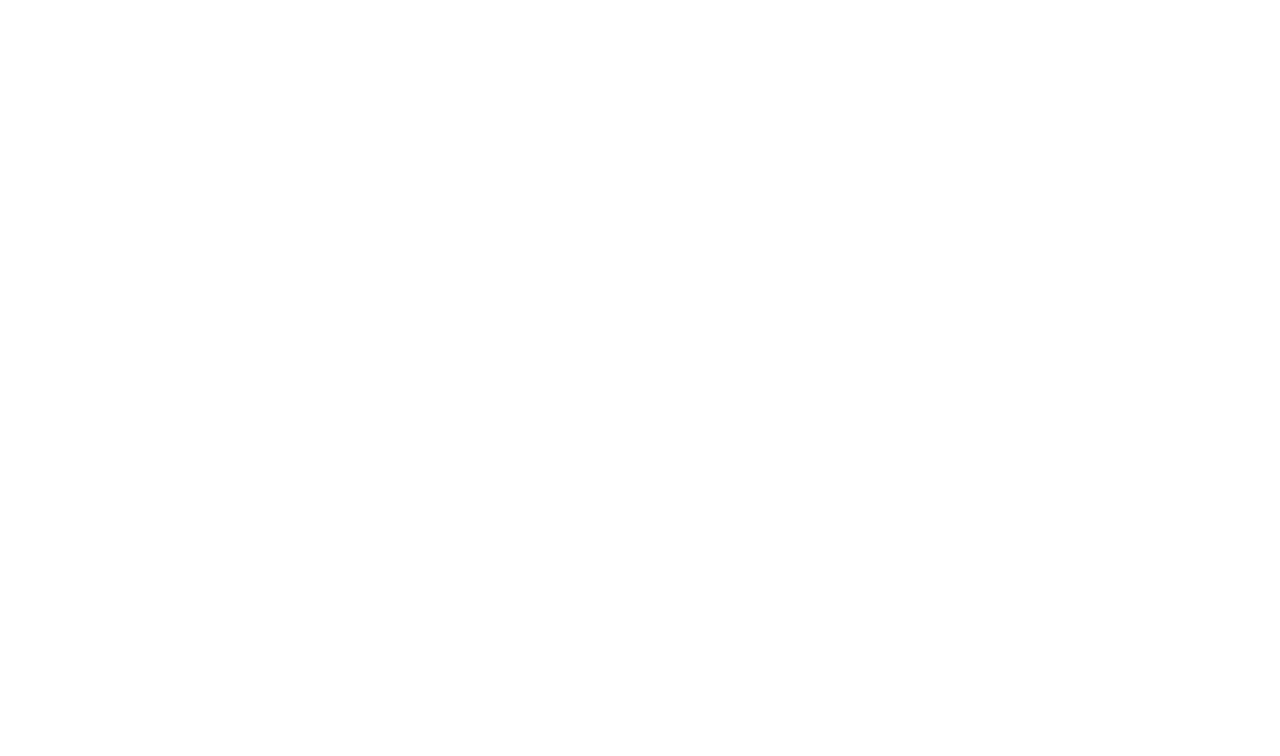
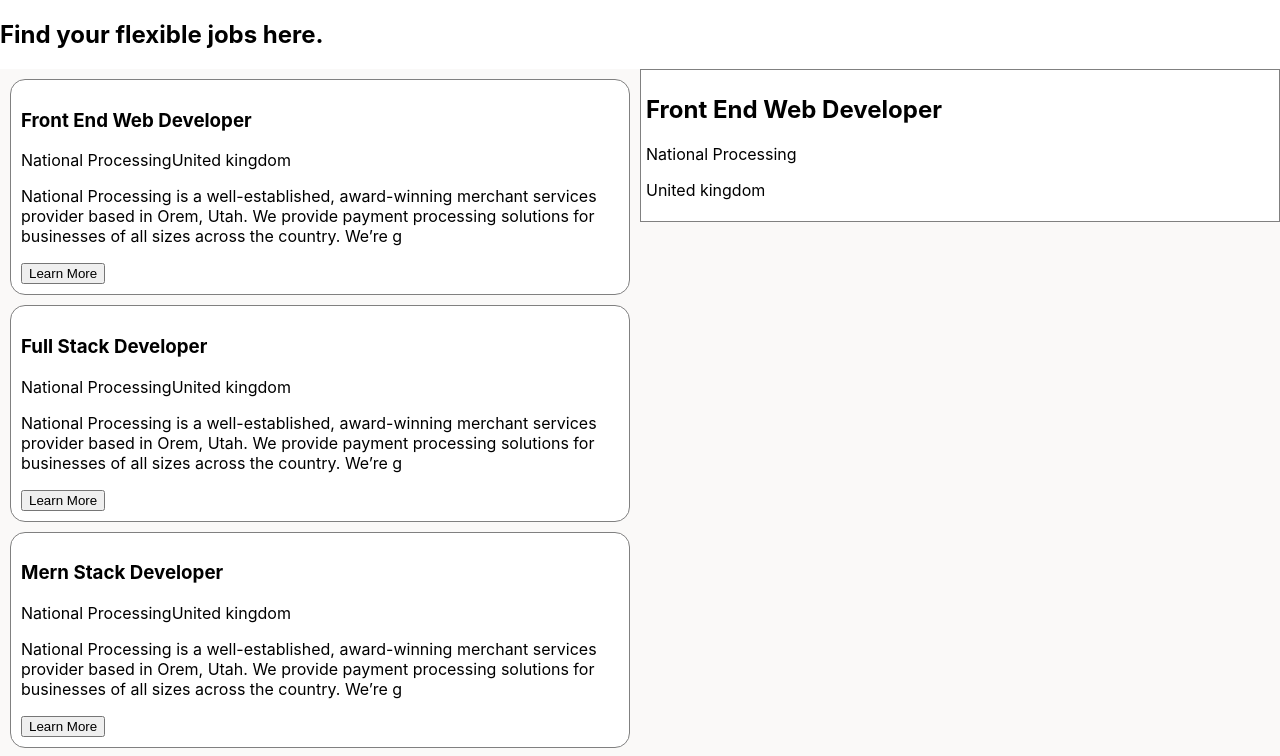
Before and after one commit to tajmin/travail-client, a React (Create React App) app: page /jobs in a window 1280 px wide. Shown: the top 756 px of the page. Built offline with nearby package versions, Linux system fonts and the light colour scheme.

Commit message:
job detail added

```diff
--- a/src/App.js
+++ b/src/App.js
@@ -1,10 +1,11 @@
 
 import './App.css';
+import Jobs from './Pages/Jobs/Jobs';
 
 function App() {
   return (
-    <div className="App">
-
+    <div>
+        <Jobs></Jobs>
     </div>
   );
 }
--- /dev/null
+++ b/src/Pages/Jobs/Jobs.css
@@ -0,0 +1,10 @@
+.jobsContainer{
+    display: flex;
+    background-color: #FAF9F8;
+}
+.jobs-container-left{
+    flex:1
+}
+.jobs-container-right{
+    flex:1;
+}
--- a/src/Pages/Jobs/Jobs.js
+++ b/src/Pages/Jobs/Jobs.js
@@ -1,10 +1,38 @@
-import React from 'react';
+// import React,{useState} from 'react';
+import './Jobs.css';
+import Job from '../../components/Job/Job';
+import jobs from '../../fakeData'
+import JobDetails from '../../components/Job/JobDetails';
+import { useState } from 'react'
+
+
+
 
 const Jobs = () => {
+
+    const [jobId, setJobId] = useState(1);
+    const handleSetJob = (id) => {
+        setJobId(id)
+    }
+
     return (
-        <div>
-
-        </div>
+        <>
+            <h2>Find your flexible jobs here.</h2>
+            <div className="jobsContainer">
+                <div className="jobs-container-left">
+                    {
+                        jobs.map(job => <Job key={job.id}
+                            // setJobId={setJobId}
+                            handleSetJob={handleSetJob}
+                            job={job}>
+                        </Job>)
+                    }
+                </div>
+                <div className="jobs-container-right">
+                    <JobDetails jobId={jobId}></JobDetails>
+                </div>
+            </div>
+        </>
     );
 };
 
--- /dev/null
+++ b/src/components/Job/Job.css
@@ -0,0 +1,9 @@
+.job-card{
+    /* height: 300px; */
+    /* width: 400px; */
+    border: 1px solid gray;
+    padding: 10px;
+    background-color: #FFFFFF;
+    border-radius: 15px;
+    margin: 10px;
+}
--- /dev/null
+++ b/src/components/Job/Job.js
@@ -0,0 +1,26 @@
+import './Job.css';
+import { useState } from 'react'
+
+const Job = (props) => {
+    // const [jobId, setJobId] = useState(1);
+    const { id, title, country, company, type, jobDesc, salary, skills} = props.job;
+    const handleSetJob = props.handleSetJob;
+
+    return (
+        <>
+            <div className="job-card">
+                <div className="card-top">
+                    <h3>{title}</h3>
+                    <span>{company}</span>
+                    <span>{country}</span>
+                </div>
+                <div className="card-bottom">
+                    <p>{jobDesc.slice(0, 200)}</p>
+                    <button onClick={()=>handleSetJob(id)} className="card-button" >Learn More</button>
+                </div>
+            </div>
+        </>
+    );
+};
+
+export default Job;
--- /dev/null
+++ b/src/components/Job/JobDetails.css
@@ -0,0 +1,8 @@
+.job-details-container{
+    position: -webkit-sticky;
+    position: sticky;
+    top: 0;
+    padding: 5px;
+    background-color: white;
+    border: 1px solid gray;
+}
--- /dev/null
+++ b/src/components/Job/JobDetails.js
@@ -0,0 +1,20 @@
+import React, { useState } from 'react';
+import jobs from '../../fakeData';
+import './JobDetails.css'
+
+const JobDetails = ({jobId}) => {
+
+    const job = jobs.find((job)=> jobId === job.id);
+
+    return (
+        <div className="job-details-container">
+           <div className="job-title">
+               <h2>{job.title}</h2>
+               <p>{job.company}</p>
+               <p>{job.country}</p>
+           </div>
+        </div>
+    );
+};
+
+export default JobDetails;
--- /dev/null
+++ b/src/fakeData.js
@@ -0,0 +1,76 @@
+ const jobs = [
+    {
+        id: 1,
+        title : "Front End Web Developer",
+        company: "National Processing",
+        country: "United kingdom",
+        type: "Remote Or Hybrid",
+        salary: "$95,000 - $106,000 a year",
+        jobDesc: "National Processing is a well-established, award-winning merchant services provider based in Orem, Utah. We provide payment processing solutions for businesses of all sizes across the country. We’re growing rapidly and are expanding our technology offerings. Come to join a fun, hard-working team and wake up every morning wanting to go to work We own and maintain several websites, gateways, and other payment transaction software. We have several new exciting projects in the works and need a talented front end developer to join our growing team.",
+        skills:"Experience conceptualizing and developing user interfaces Strong CSS3, HTML5, Javascript ES6 experience and skills Ability to translate static designs into interactive and fully functional web interfaces using the latest technologies and best practices"
+    },
+    {
+        id: 2,
+        title : "Full Stack Developer",
+        company: "National Processing",
+        country: "United kingdom",
+        type: "Remote Or Hybrid",
+        salary: "$95,000 - $106,000 a year",
+        jobDesc: "National Processing is a well-established, award-winning merchant services provider based in Orem, Utah. We provide payment processing solutions for businesses of all sizes across the country. We’re growing rapidly and are expanding our technology offerings. Come to join a fun, hard-working team and wake up every morning wanting to go to work We own and maintain several websites, gateways, and other payment transaction software. We have several new exciting projects in the works and need a talented front end developer to join our growing team.",
+        skills:"Experience conceptualizing and developing user interfaces Strong CSS3, HTML5, Javascript ES6 experience and skills Ability to translate static designs into interactive and fully functional web interfaces using the latest technologies and best practices"
+    },
+    {
+        id: 3,
+        title : "Mern Stack Developer",
+        company: "National Processing",
+        country: "United kingdom",
+        type: "Remote Or Hybrid",
+        salary: "$95,000 - $106,000 a year",
+        jobDesc: "National Processing is a well-established, award-winning merchant services provider based in Orem, Utah. We provide payment processing solutions for businesses of all sizes across the country. We’re growing rapidly and are expanding our technology offerings. Come to join a fun, hard-working team and wake up every morning wanting to go to work We own and maintain several websites, gateways, and other payment transaction software. We have several new exciting projects in the works and need a talented front end developer to join our growing team.",
+        skills:"Experience conceptualizing and developing user interfaces Strong CSS3, HTML5, Javascript ES6 experience and skills Ability to translate static designs into interactive and fully functional web interfaces using the latest technologies and best practices"
+    },
+    {
+        id: 4,
+        title : "Block Chain Developer",
+        company: "National Processing",
+        country: "United kingdom",
+        type: "Remote Or Hybrid",
+        salary: "$95,000 - $106,000 a year",
+        jobDesc: "National Processing is a well-established, award-winning merchant services provider based in Orem, Utah. We provide payment processing solutions for businesses of all sizes across the country. We’re growing rapidly and are expanding our technology offerings. Come to join a fun, hard-working team and wake up every morning wanting to go to work We own and maintain several websites, gateways, and other payment transaction software. We have several new exciting projects in the works and need a talented front end developer to join our growing team.",
+        skills:"Experience conceptualizing and developing user interfaces Strong CSS3, HTML5, Javascript ES6 experience and skills Ability to translate static designs into interactive and fully functional web interfaces using the latest technologies and best practices"
+    },
+    {
+        id: 5,
+        title : "Front End Web Developer",
+        company: "National Processing",
+        country: "United kingdom",
+        type: "Remote Or Hybrid",
+        salary: "$95,000 - $106,000 a year",
+        jobDesc: "National Processing is a well-established, award-winning merchant services provider based in Orem, Utah. We provide payment processing solutions for businesses of all sizes across the country. We’re growing rapidly and are expanding our technology offerings. Come to join a fun, hard-working team and wake up every morning wanting to go to work We own and maintain several websites, gateways, and other payment transaction software. We have several new exciting projects in the works and need a talented front end developer to join our growing team.",
+        skills:"Experience conceptualizing and developing user interfaces Strong CSS3, HTML5, Javascript ES6 experience and skills Ability to translate static designs into interactive and fully functional web interfaces using the latest technologies and best practices"
+    },
+
+    // {
+    //     role: "",
+    //     company: "",
+    //     type: "",
+    //     salary: "",
+    //     jobDesc: "",
+    // },
+    // {
+    //     "role": "",
+    //     "company": "",
+    //     "type": "",
+    //     "salary": "",
+    //     "job-desc": "",
+    // },
+    // {
+    //     "role": "",
+    //     "company": "",
+    //     "type": "",
+    //     "salary": "",
+    //     "job-desc": "",
+    // },
+];
+
+export default jobs;
```
